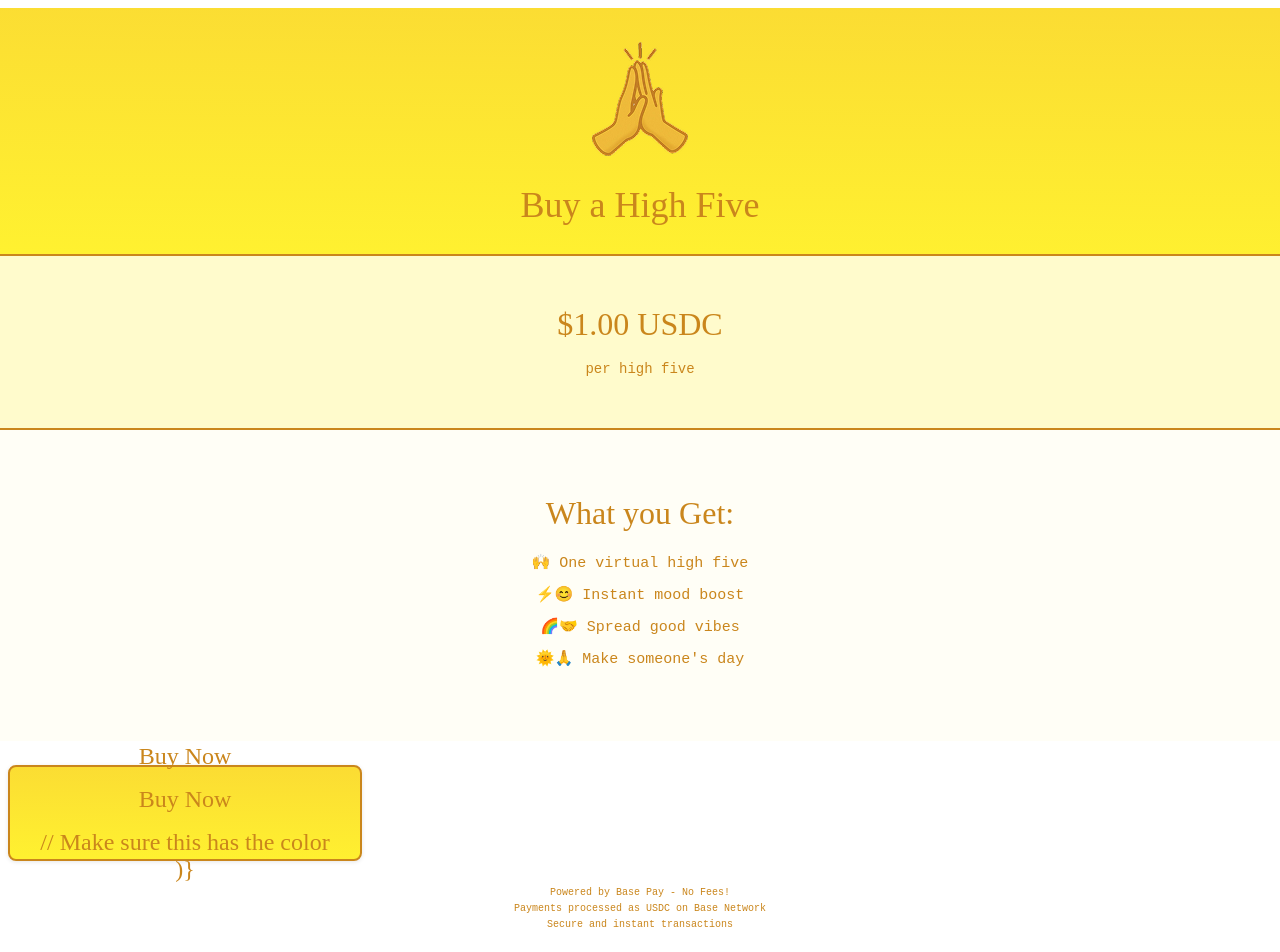
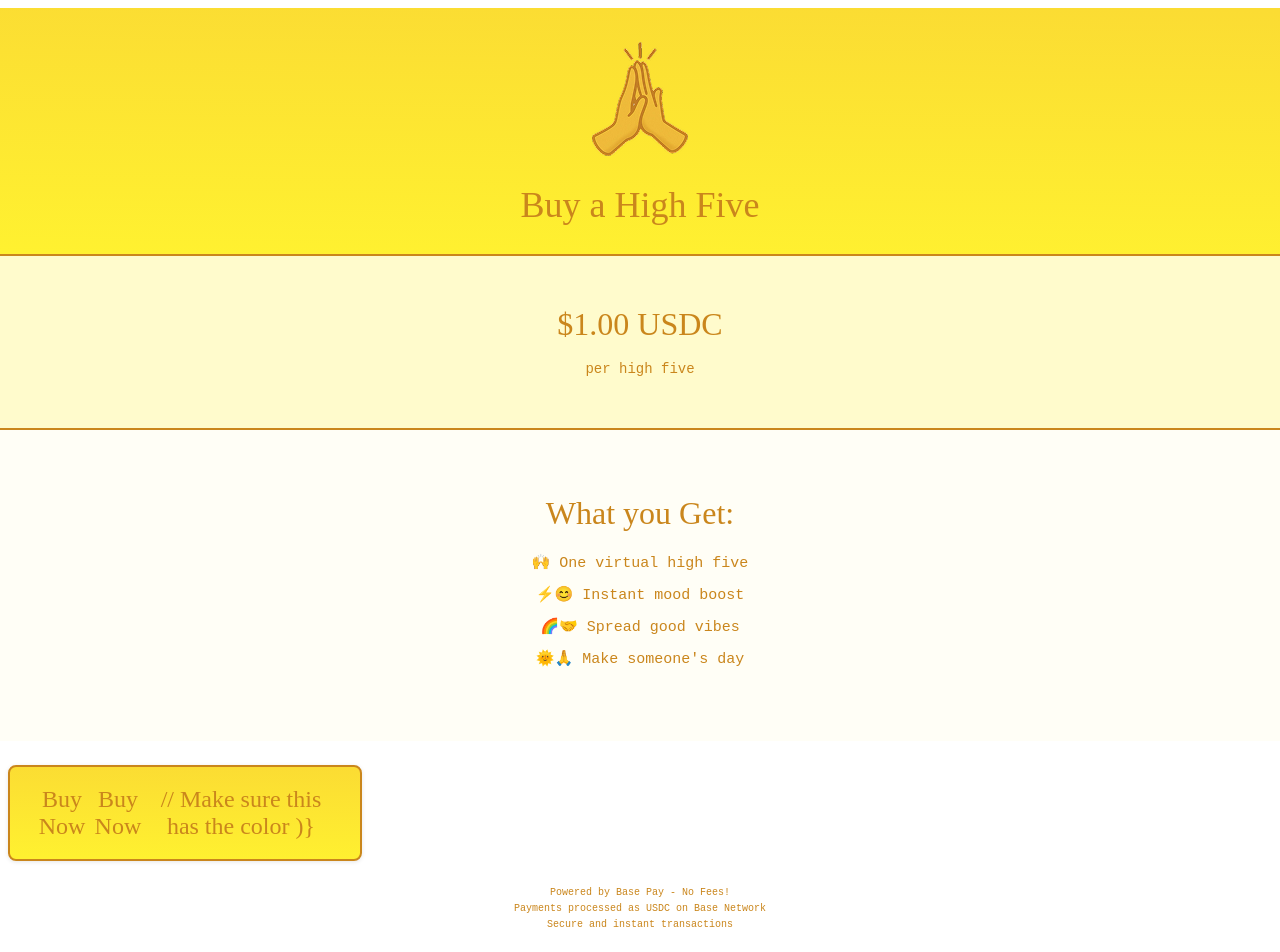
Before and after one commit to mentlnomad/high-five-mini-app, a Next.js app in the folder high-five-fresh/: page / in a window 1280 px wide. Shown: the top 952 px of the page. Built offline with nearby package versions, Linux system fonts and the light colour scheme; a web font is replaced by a local one.

Commit message:
Update page.js

```diff
--- a/high-five-fresh/src/app/page.js
+++ b/high-five-fresh/src/app/page.js
@@ -262,10 +262,10 @@ export default function HighFiveMiniApp() {
               width: "354px",
               height: "96px",
               padding: "24px",
-              flexDirection: "column",
+              // flexDirection: "column",  // Comment this out
               justifyContent: "center",
               alignItems: "center",
-              gap: "16px",
+              gap: "0px",
               flexShrink: 0,
               borderRadius: "8px",
               border: "2px solid #CA861C",
```
